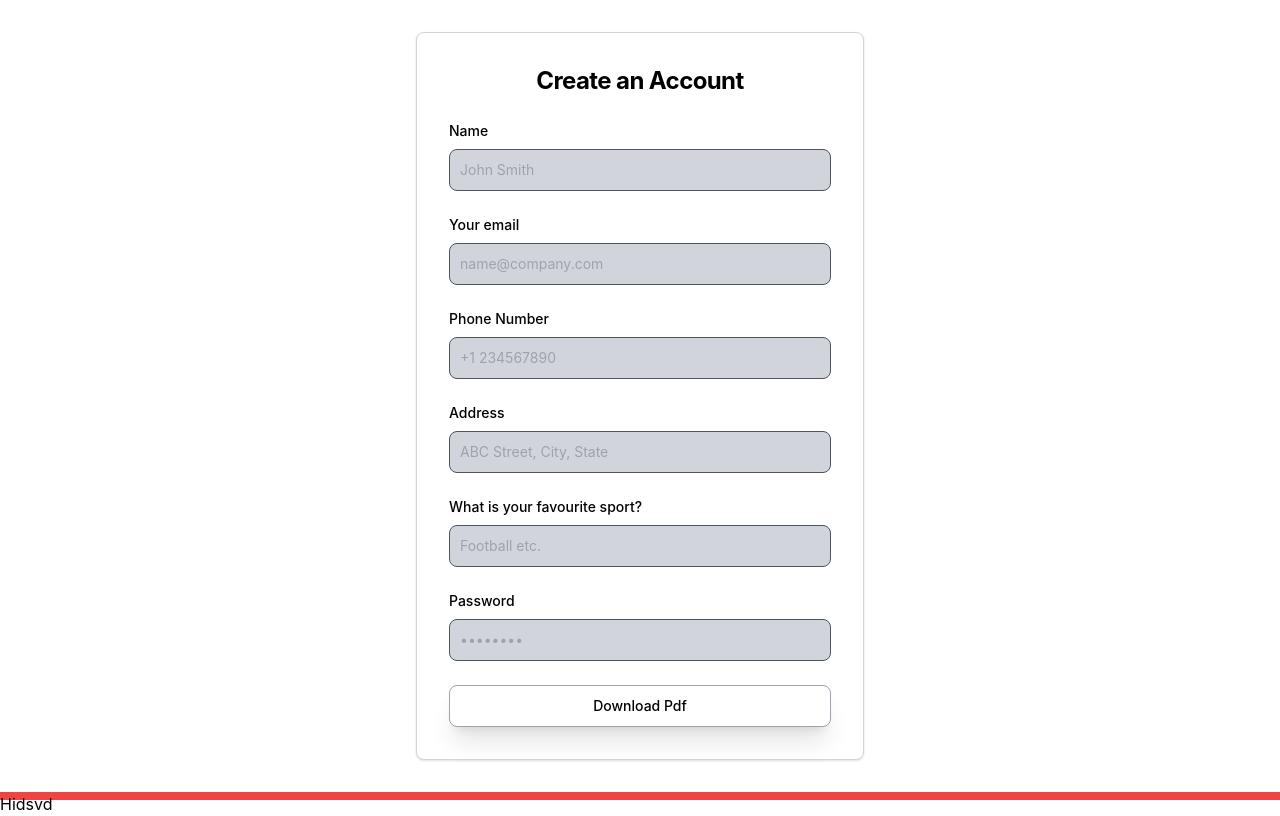
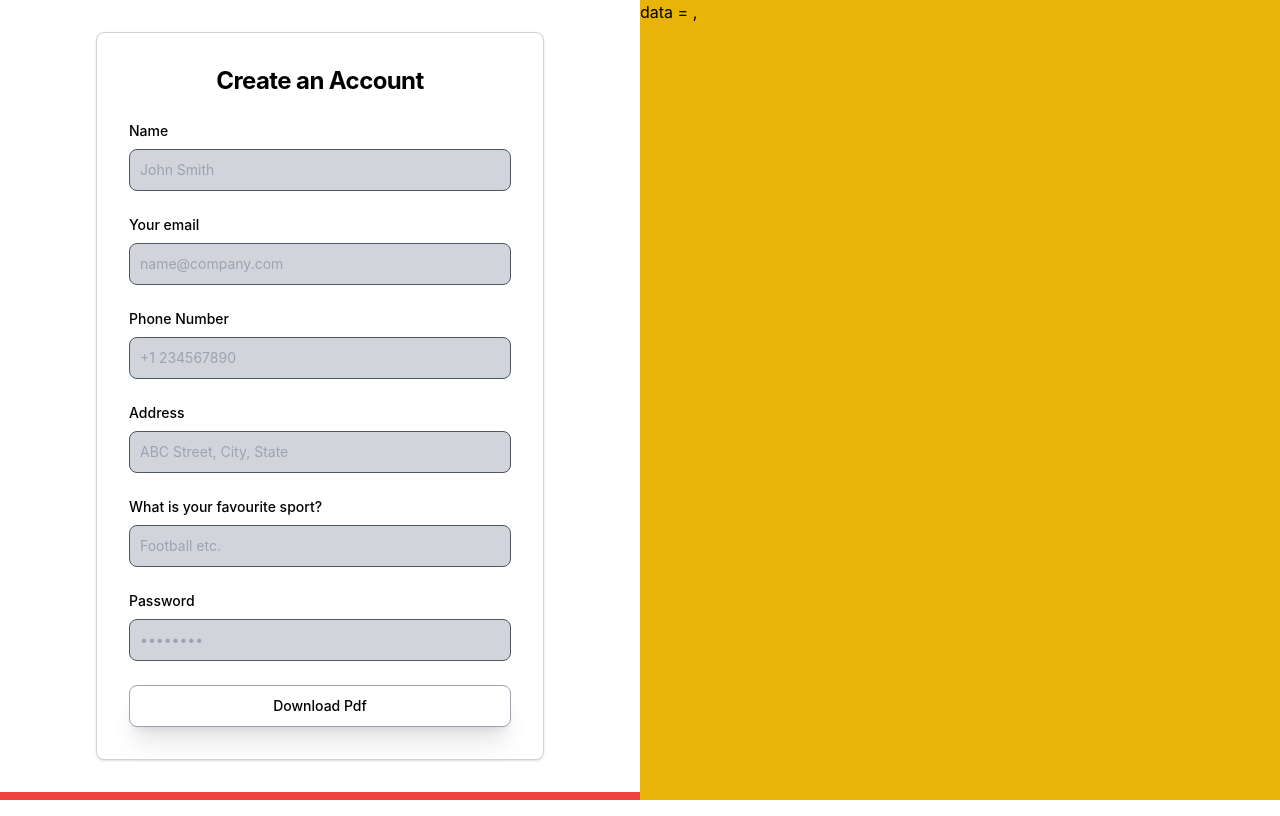
Before and after one commit to jvalaj/signmyproperty, a React (Create React App) app in the folder contract-demo/: page / in a window 1280 px wide. Built offline with nearby package versions, Linux system fonts and the light colour scheme.

Commit message:
context working

```diff
--- a/contract-demo/src/components/pdf.js
+++ b/contract-demo/src/components/pdf.js
@@ -1,11 +1,16 @@
 import React, { useEffect, useState } from "react";
-
+import { useForm } from "../context/formData";
 
 const ContractPdf = () => {
+    const [name, setName,
+        email, setEmail,
+        password, setPassword,
+        phone, setPhone,
+        address, setAddress,
+        answer, setAnswer] = useForm()
     return (
-        <div>
-            Hidsvd
-
+        <div className="bg-yellow-500">
+            data = {name} , {email}
         </div>
     )
 }
--- a/contract-demo/src/home.js
+++ b/contract-demo/src/home.js
@@ -5,7 +5,7 @@ import ContractPdf from "./components/pdf"
 const Home = () => {
     return (
         <div>
-            <div className="h-screen bg-red-500 w-screen md:grid grid-cols-">
+            <div className="h-screen bg-red-500 w-screen md:grid grid-cols-2">
                 <Form />
                 <ContractPdf />
 
```
